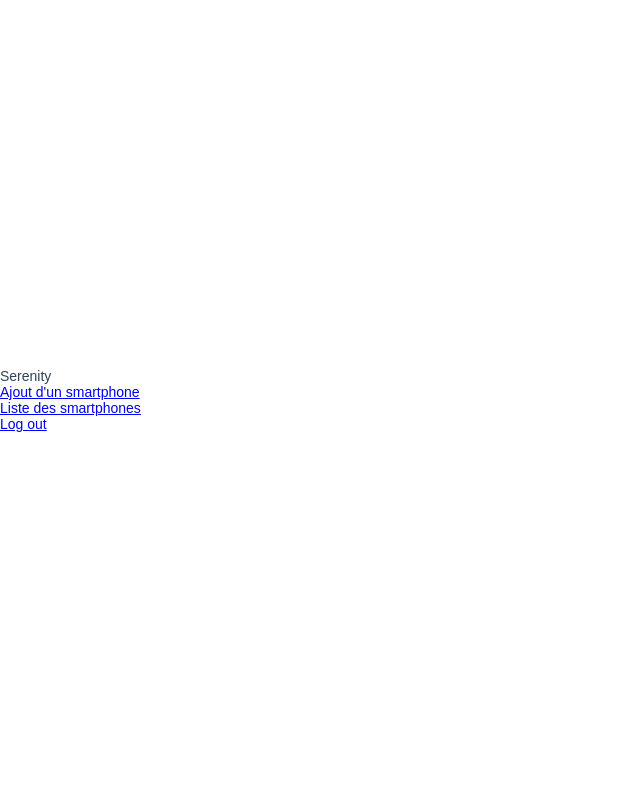
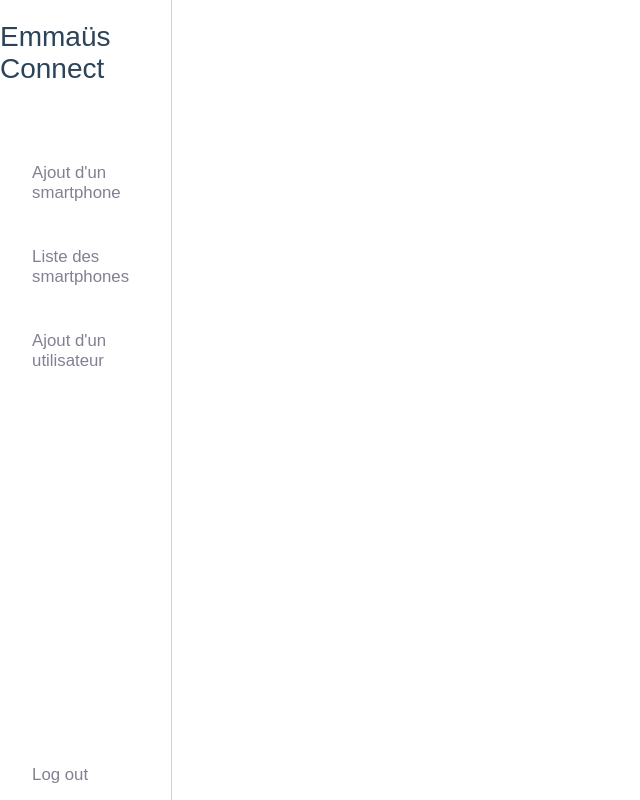
Before and after one commit to Rudy59128/Hackathon-2, a React (Vite) app in the folder frontend/: page /admin in a window 1280 px wide. Shown: the whole page, without its empty margins (0-640 px from the left). Built offline with nearby package versions, Linux system fonts and the light colour scheme.

Commit message:
Navbar fonctionne

```diff
--- a/frontend/src/components/Admin/AdminNavbar/AdminNavbar.jsx
+++ b/frontend/src/components/Admin/AdminNavbar/AdminNavbar.jsx
@@ -5,10 +5,10 @@ import styles from "./AdminNavbar.module.css";
 function AdminNavbar() {
   return (
     <div className={styles.navbarContainer}>
-      <div className={styles.logoContainer}>Serenity</div>
+      <div className={styles.logoContainer}>Emmaüs Connect</div>
       <div className={styles.pageLinksContainer}>
         <NavLink
-          to="/admin/AdminAddSmartphone"
+          to="/admin/addSmartphone"
           className={({ isActive }) =>
             isActive ? styles.activeLink : styles.pendingLink
           }
@@ -19,13 +19,23 @@ function AdminNavbar() {
           </div>
         </NavLink>
         <NavLink
-          to="/admin/AdminListSmartphone"
+          to="/admin/listSmartphone"
           className={({ isActive }) =>
             isActive ? styles.activeLink : styles.pendingLink
           }
         >
           <div className={styles.iconAndTextContainer}>
             Liste des smartphones
+          </div>
+        </NavLink>
+        <NavLink
+          to="/admin/addUtilisateur"
+          className={({ isActive }) =>
+            isActive ? styles.activeLink : styles.pendingLink
+          }
+        >
+          <div className={styles.iconAndTextContainer}>
+            Ajout d'un utilisateur
           </div>
         </NavLink>
       </div>
--- a/frontend/src/components/Admin/AdminNavbar/AdminNavbar.module.css
+++ b/frontend/src/components/Admin/AdminNavbar/AdminNavbar.module.css
@@ -0,0 +1,105 @@
+@import "../../../GlobalVariables.css";
+
+.navbarContainer {
+  flex: 1;
+  height: 100%;
+  background-color: var(--white);
+  display: flex;
+  flex-direction: column;
+  align-items: center;
+  border-right: solid 1px var(--medium-grey);
+}
+
+.logoContainer {
+  width: 100%;
+  flex: 1;
+  display: flex;
+  align-items: center;
+  justify-content: center;
+  font-size: 2rem;
+}
+
+.pageLinksContainer {
+  width: 100%;
+  flex: 5;
+  display: flex;
+  flex-direction: column;
+  align-items: center;
+  gap: 1rem;
+  padding-top: 3rem;
+}
+
+.logoutContainer {
+  width: 100%;
+  flex: 1;
+  display: flex;
+  flex-direction: column;
+  align-items: center;
+  justify-content: flex-end;
+  gap: 1rem;
+  padding-top: 1rem;
+}
+
+.pendingLink {
+  width: 80%;
+  text-align: left;
+  padding: 1rem 0 1rem 1rem;
+  border: none;
+  background-color: transparent;
+  color: var(--grey);
+  cursor: pointer;
+  border: solid 1px transparent;
+  text-decoration: none;
+}
+
+.pendingLink:hover {
+  border-radius: 12px;
+  border: solid 1px var(--red);
+  cursor: pointer;
+  padding: 1rem 0 1rem 2rem;
+  transition: padding 0.1s ease-in;
+  box-shadow: 0px 3px 1px -2px rgb(0 0 0 / 20%),
+    0px 2px 2px 0px rgb(0 0 0 / 14%), 0px 1px 5px 0px rgb(0 0 0 / 12%);
+}
+
+.activeLink {
+  width: 80%;
+  text-align: left;
+  padding: 1rem 0 1rem 2rem;
+  border: none;
+  border-radius: 12px;
+  background-color: var(--red);
+  color: var(--white);
+  text-decoration: none;
+  transition: background-color 0.5s ease-in;
+  transition: color 0.2s ease-in;
+  box-shadow: 0px 3px 1px -2px rgb(0 0 0 / 20%),
+    0px 2px 2px 0px rgb(0 0 0 / 14%), 0px 1px 5px 0px rgb(0 0 0 / 12%);
+}
+
+.iconAndTextContainer {
+  display: flex;
+  align-items: center;
+  gap: 1rem;
+  font-size: 1.2rem;
+}
+
+.linkIcons {
+  font-size: 1.2rem;
+}
+
+.logoutLink {
+  width: 80%;
+  text-align: left;
+  padding: 1rem 0 1rem 1rem;
+  border: none;
+  background-color: transparent;
+  color: var(--grey);
+  cursor: pointer;
+  border: solid 1px transparent;
+  text-decoration: none;
+}
+
+.logoutLink:hover {
+  color: var(--dark-blue);
+}
--- /dev/null
+++ b/frontend/src/pages/AddSmartphonePage.jsx
@@ -0,0 +1,5 @@
+function AddSmartphonePage() {
+  return <p>Swag</p>;
+}
+
+export default AddSmartphonePage;
--- /dev/null
+++ b/frontend/src/pages/AddUtilisateurPage.jsx
@@ -0,0 +1,5 @@
+function AddUtilisateurPage() {
+  return <p>Swag</p>;
+}
+
+export default AddUtilisateurPage;
--- a/frontend/src/pages/Admin/AddSmartphonePage.jsx
+++ /dev/null
@@ -1,5 +0,0 @@
-function AddSmartphone() {
-  return <p>Swag</p>;
-}
-
-export default AddSmartphone;
--- a/frontend/src/pages/Admin/ListSmartphonePage.jsx
+++ /dev/null
@@ -1,5 +0,0 @@
-function ListSmartphone() {
-  return <p>Swag</p>;
-}
-
-export default ListSmartphone;
--- /dev/null
+++ b/frontend/src/pages/ListSmartphonePage.jsx
@@ -0,0 +1,5 @@
+function ListSmartphonePage() {
+  return <p>Swag</p>;
+}
+
+export default ListSmartphonePage;
```
Also changed, not shown: frontend/src/App.jsx (+5 -20 lines), frontend/src/pages/Admin/AddUserPage.jsx (deleted), 1 other file (tests, documents, lock files or other folders).
